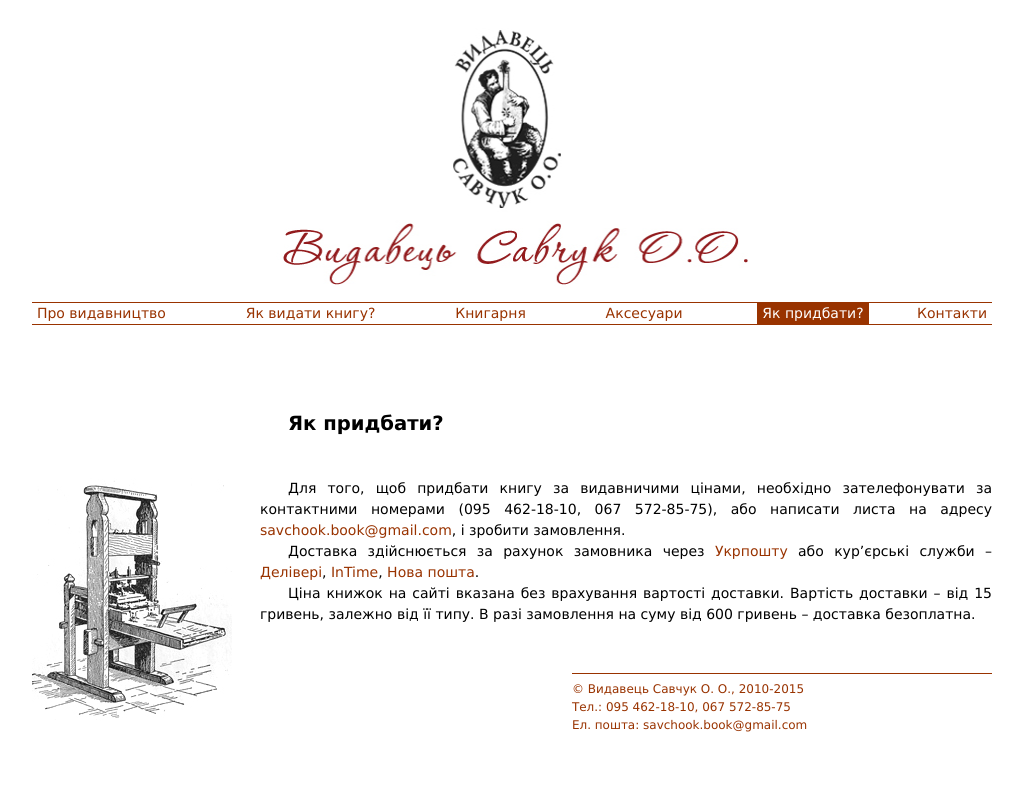
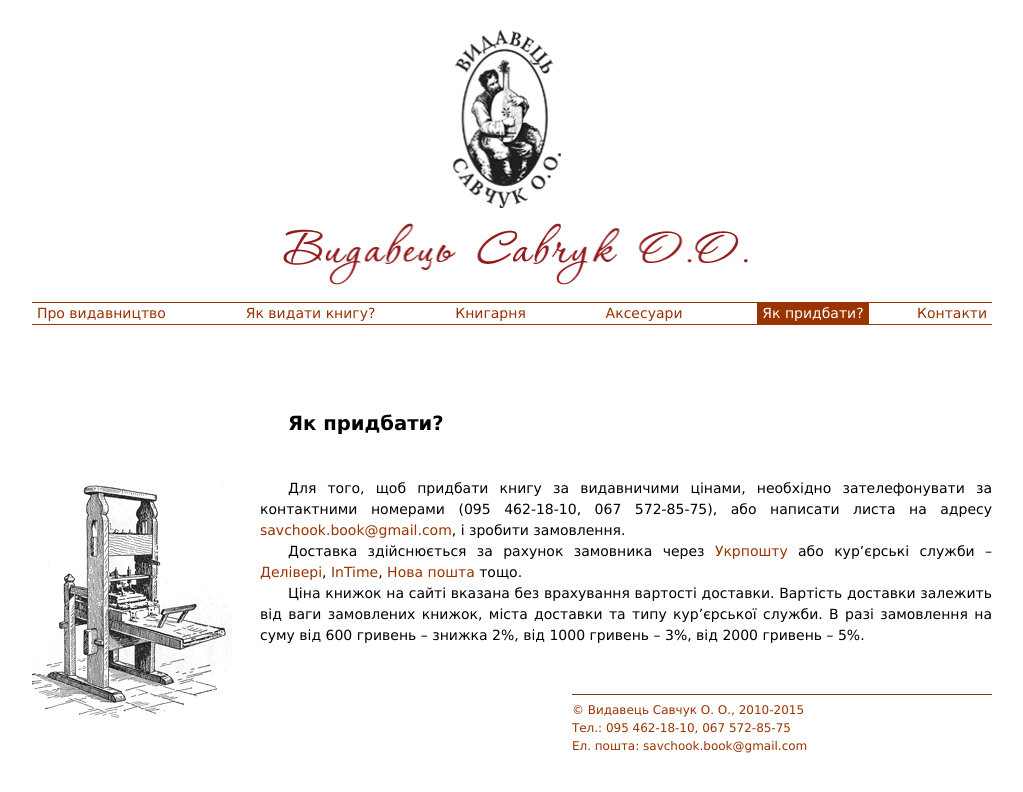
Before and after one commit to savchook/savchook.github.io, a Jekyll site: the page built from buy-book.markdown, in a window 1280 px wide. Shown: the top 792 px of the page, without its empty margins (128-1151 px from the left). Built offline with Jekyll 4.4.1, drawn with Linux system fonts in a browser that asks for light colours.

Commit message:
Update buy-book.markdown

```diff
--- a/buy-book.markdown
+++ b/buy-book.markdown
@@ -11,7 +11,6 @@
 за контактними номерами (095 462-18-10, 067 572-85-75), або написати листа на адресу <savchook.book@gmail.com>, і зробити замовлення.
 
 Доставка здійснюється за рахунок замовника через [Укрпошту](http://ukrposhta.ua/) або кур’єрські служби – [Делівері](http://www.delivery-auto.com/uk-ua/),
-[InTime](http://www.intime.ua/?lang=ukr), [Нова пошта](http://novaposhta.ua/uk).
+[InTime](http://www.intime.ua/?lang=ukr), [Нова пошта](http://novaposhta.ua/uk) тощо.
 
-Ціна книжок на сайті вказана без врахування вартості доставки. Вартість доставки&nbsp;– від 15 гривень,
-залежно від її типу. В разі замовлення на суму від 600 гривень – доставка безоплатна.
+Ціна книжок на сайті вказана без врахування вартості доставки. Вартість доставки залежить від ваги замовлених книжок, міста доставки та типу кур’єрської служби. В разі замовлення на суму від 600 гривень – знижка 2%, від 1000 гривень – 3%, від 2000 гривень – 5%.
```
